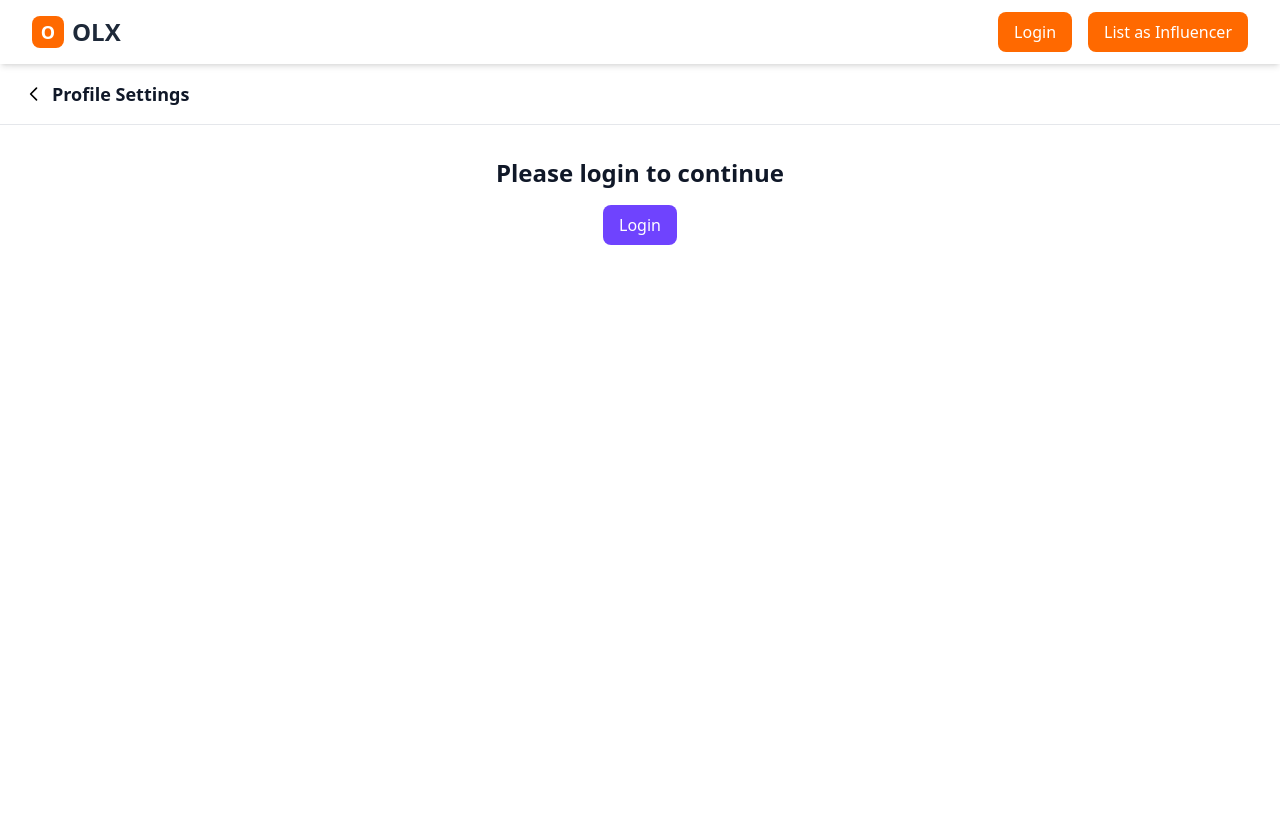
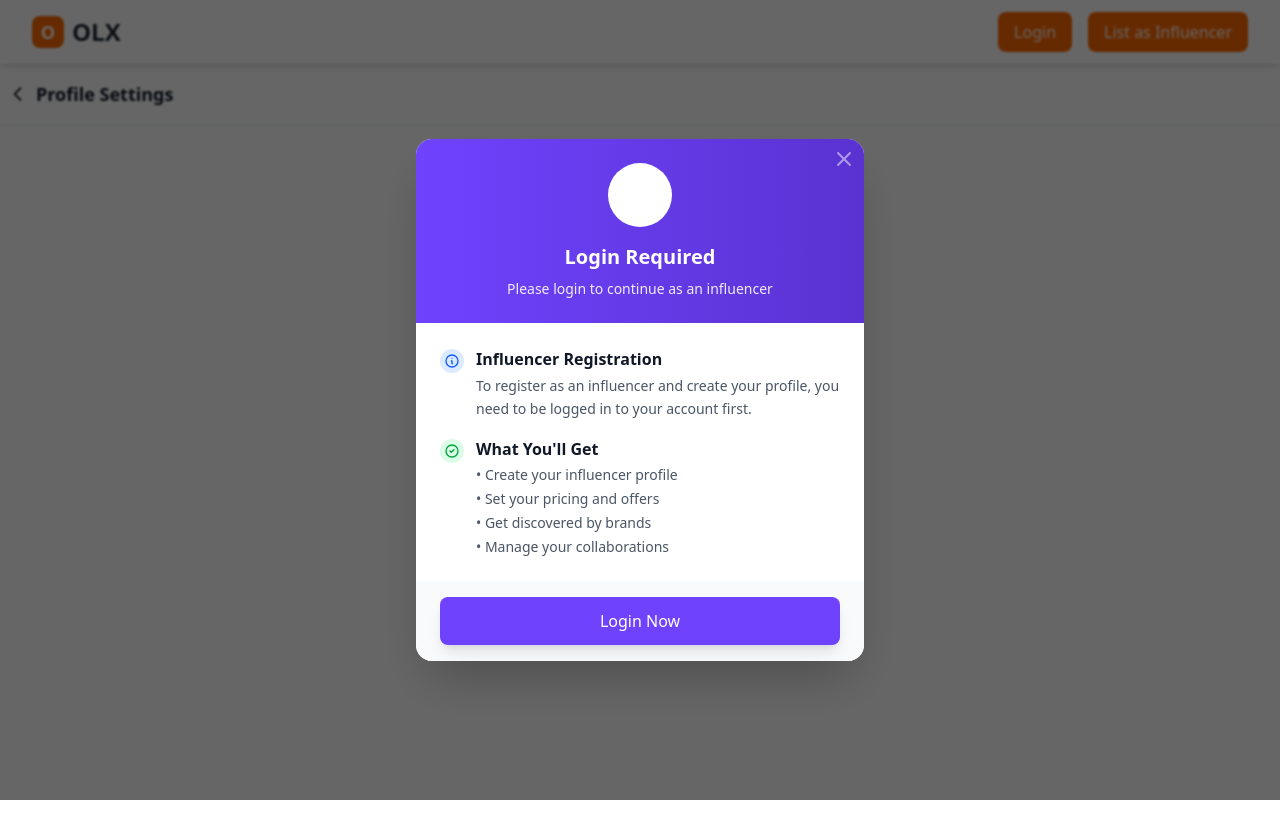
Before and after one commit to andy-engineer009/olaa, a Next.js app: page /profile in a window 1280 px wide. Shown: the top 838 px of the page. Built offline with nearby package versions, Linux system fonts and the light colour scheme.

Commit message:
latest code

```diff
--- a/src/components/Header.tsx
+++ b/src/components/Header.tsx
@@ -4,12 +4,13 @@ import { useState, useEffect } from 'react';
 import Image from 'next/image';
 import { useRouter, usePathname } from 'next/navigation';
 import { useSelector, useDispatch } from 'react-redux';
-import { selectUserRole } from '@/store/userRoleSlice';
+import { selectUserRole, selectIsLoggedIn } from '@/store/userRoleSlice';
 
 const Header = () => {
   const role = useSelector(selectUserRole);
   const [isProfileDropdownOpen, setIsProfileDropdownOpen] = useState(false);
-  const [isLoggedIn, setIsLoggedIn] = useState(false);
+  const isLoggedIn = useSelector(selectIsLoggedIn);
+  const dispatch = useDispatch();
 
   const router = useRouter();
   const pathname = usePathname();
@@ -17,10 +18,6 @@ const Header = () => {
   const toggleProfileDropdown = () => {
     setIsProfileDropdownOpen(!isProfileDropdownOpen);
   };
-
-  useEffect(() => {
-    setIsLoggedIn(localStorage.getItem('token') ? true : false);
-  }, []);
 
   // Mobile navigation items with proper SVG icons
   const mobileNavItems = [
@@ -181,7 +178,7 @@ const Header = () => {
                       {/* Logout */}
                       <div className="border-t border-gray-100 pt-1" onClick={() => {
                         localStorage.removeItem('token');
-                        setIsLoggedIn(false);
+                        // setIsLoggedIn(false);
                       }}>
                         <a
                           href="#"
@@ -205,10 +202,9 @@ const Header = () => {
 {!pathname.includes('/detail') && !pathname.includes('/chat') &&  !pathname.includes('/profile') && (
   <>
       {/* Mobile Header - Simple top bar */}
-      <header className="bg-white shadow-sm sticky top-0 z-40 hidden md:hidden">
+      {/* <header className="bg-white shadow-sm sticky top-0 z-40 hidden md:hidden">
         <div className="px-4 py-3">
           <div className="flex justify-between items-center">
-            {/* Logo */}
             <div className="flex items-center" onClick={() => router.push('/')}>
               <div className="w-8 h-8 bg-orange-500 rounded-lg flex items-center justify-center mr-2">
                 <span className="text-white font-bold text-lg">O</span>
@@ -216,7 +212,6 @@ const Header = () => {
               <span className="text-xl font-bold text-gray-800">OLX</span>
             </div>
 
-            {/* Right side - Login/Profile */}
             <div className="flex items-center space-x-2">
               {!isLoggedIn && (
                 <button
@@ -235,7 +230,7 @@ const Header = () => {
             </div>
           </div>
         </div>
-      </header>
+      </header> */}
 
       {/* Mobile Bottom Navigation Bar - App-like Design */}
       <nav className="fixed bottom-0 left-0 right-0 bg-white border-t border-gray-200 z-50 md:hidden shadow-lg">
@@ -307,7 +302,7 @@ const Header = () => {
           <div className="flex justify-center">
           {/* bg-[#d2fc31] */}
             <button
-              onClick={() => router.push(isLoggedIn ? '/infulanceradded' : '/login')}
+              onClick={() => router.push('/infulanceradded')}
               className="flex flex-col items-center justify-center w-14 h-14 bg-[#6f43fe] text-[#fff] rounded-full shadow-lg hover:shadow-xl transition-all duration-300 hover:scale-105 border-4 border-white -mt-3"
             >
               <svg className="w-6 h-6" fill="none" stroke="currentColor" viewBox="0 0 24 24">
--- a/src/components/InfulancerFormadded.tsx
+++ b/src/components/InfulancerFormadded.tsx
@@ -5,6 +5,9 @@ import { Formik, Form, Field, ErrorMessage, FormikHelpers } from 'formik';
 import * as Yup from 'yup';
 import { motion, AnimatePresence } from 'framer-motion';
 import Link from 'next/link';
+import { useSelector } from 'react-redux';
+import { selectIsLoggedIn } from '@/store/userRoleSlice';
+import LoginPopup from './login-popup';
 
 // Types
 interface Offer {
@@ -1280,20 +1283,11 @@ export default function InfluencerOnboardingForm() {
   const [currentStep, setCurrentStep] = useState(1);
   const [formData, setFormData] = useState<FormValues>(initialValues);
   const [showWarning, setShowWarning] = useState(false);
+  const isLoggedIn = useSelector(selectIsLoggedIn);
 
-  // Show warning popup on first visit
-  useEffect(() => {
-    setShowWarning(true);
-
-    const hasSeenWarning = localStorage.getItem('influencer-warning-seen');
-    if (!hasSeenWarning) {
-      setShowWarning(true);
-    }
-  }, []);
 
   const handleWarningClose = () => {
     setShowWarning(false);
-    localStorage.setItem('influencer-warning-seen', 'true');
   };
 
   const steps = [
@@ -1337,8 +1331,11 @@ export default function InfluencerOnboardingForm() {
 
   return (
     <>
-      {/* Warning Popup */}
-      <WarningPopup isOpen={showWarning} onClose={handleWarningClose} />
+      {/* Warning Popup - Only show if logged in */}
+      {isLoggedIn && <WarningPopup isOpen={showWarning} onClose={handleWarningClose} />}
+
+      {/* Login Popup - Show if not logged in */}
+      <LoginPopup />
 
       <div className="max-w-4xl mx-auto px-4 mb-0 pt-3">
         <Link
--- /dev/null
+++ b/src/components/login-popup.tsx
@@ -0,0 +1,115 @@
+'use client';
+import React, { useState, useEffect } from 'react';
+import { motion, AnimatePresence } from 'framer-motion';
+import Link from 'next/link';
+import { selectIsLoggedIn } from '@/store/userRoleSlice';
+import { useSelector } from 'react-redux';
+
+export default function LoginPopup() {
+    const isLoggedIn = useSelector(selectIsLoggedIn);
+    const [showLoginPopup, setShowLoginPopup] = useState(false);
+
+  // Show login popup if not logged in
+  useEffect(() => {
+    console.log(isLoggedIn);
+    if (!isLoggedIn) {
+      setShowLoginPopup(true);
+    }else{
+      setShowLoginPopup(false);
+    }
+  }, [isLoggedIn]);
+
+  useEffect(() => {
+    console.log(isLoggedIn);
+    if (!isLoggedIn) {
+      setShowLoginPopup(true);
+    }else{
+      setShowLoginPopup(false);
+    }
+  }, []);
+
+  const handleLoginPopupClose = () => {
+    setShowLoginPopup(false);
+  };
+
+    if (!showLoginPopup) return null;
+
+    return (
+      <AnimatePresence>
+        <motion.div
+          initial={{ opacity: 0 }}
+          animate={{ opacity: 1 }}
+          exit={{ opacity: 0 }}
+          className="fixed inset-0 bg-black/60 backdrop-blur-[1px] z-50 flex items-center justify-center p-4"
+        >
+          <motion.div
+            initial={{ scale: 0.9, opacity: 0, y: 20 }}
+            animate={{ scale: 1, opacity: 1, y: 0 }}
+            exit={{ scale: 0.9, opacity: 0, y: 20 }}
+            className="bg-white rounded-2xl shadow-2xl w-full max-w-md overflow-hidden"
+            onClick={(e) => e.stopPropagation()}
+          >
+            {/* Header */}
+            <div className="bg-gradient-to-r from-[#6f43fe] to-[#5a32d1] p-6 text-white text-center relative">
+              <Link href="/" className="absolute top-2 right-2 text-white/50 hover:text-white/75">
+                <svg className="w-6 h-6" fill="none" stroke="currentColor" viewBox="0 0 24 24">
+                  <path strokeLinecap="round" strokeLinejoin="round" strokeWidth={2} d="M6 18L18 6M6 6l12 12" />
+                </svg>
+              </Link>
+              <div className="w-16 h-16 mx-auto mb-4 bg-white bg-opacity-20 rounded-full flex items-center justify-center">
+                <svg className="w-8 h-8" fill="none" stroke="currentColor" viewBox="0 0 24 24">
+                  <path strokeLinecap="round" strokeLinejoin="round" strokeWidth={2} d="M12 15v2m-6 4h12a2 2 0 002-2v-6a2 2 0 00-2-2H6a2 2 0 00-2 2v6a2 2 0 002 2zm10-10V7a4 4 0 00-8 0v4h8z" />
+                </svg>
+              </div>
+              <h2 className="text-xl font-bold mb-2">Login Required</h2>
+              <p className="text-sm opacity-90">Please login to continue as an influencer</p>
+            </div>
+
+            {/* Content */}
+            <div className="p-6 space-y-4">
+              <div className="flex items-start space-x-3">
+                <div className="flex-shrink-0 w-6 h-6 bg-blue-100 rounded-full flex items-center justify-center mt-0.5">
+                  <svg className="w-4 h-4 text-blue-600" fill="none" stroke="currentColor" viewBox="0 0 24 24">
+                    <path strokeLinecap="round" strokeLinejoin="round" strokeWidth={2} d="M13 16h-1v-4h-1m1-4h.01M21 12a9 9 0 11-18 0 9 9 0 0118 0z" />
+                  </svg>
+                </div>
+                <div>
+                  <h3 className="font-semibold text-gray-900 mb-1">Influencer Registration</h3>
+                  <p className="text-sm text-gray-600 leading-relaxed">
+                    To register as an influencer and create your profile, you need to be logged in to your account first.
+                  </p>
+                </div>
+              </div>
+
+              <div className="flex items-start space-x-3">
+                <div className="flex-shrink-0 w-6 h-6 bg-green-100 rounded-full flex items-center justify-center mt-0.5">
+                  <svg className="w-4 h-4 text-green-600" fill="none" stroke="currentColor" viewBox="0 0 24 24">
+                    <path strokeLinecap="round" strokeLinejoin="round" strokeWidth={2} d="M9 12l2 2 4-4m6 2a9 9 0 11-18 0 9 9 0 0118 0z" />
+                  </svg>
+                </div>
+                <div>
+                  <h3 className="font-semibold text-gray-900 mb-1">What You'll Get</h3>
+                  <ul className="text-sm text-gray-600 space-y-1">
+                    <li>• Create your influencer profile</li>
+                    <li>• Set your pricing and offers</li>
+                    <li>• Get discovered by brands</li>
+                    <li>• Manage your collaborations</li>
+                  </ul>
+                </div>
+              </div>
+            </div>
+
+            {/* Footer */}
+            <div className="bg-gray-50 px-6 py-4 flex flex-col sm:flex-row gap-3">
+              <Link
+                href="/login"
+                className="flex-1 bg-[#6f43fe] text-white py-3 px-6 rounded-lg font-medium hover:bg-[#5a32d1] transition-all duration-200 shadow-lg hover:shadow-xl text-center"
+                onClick={handleLoginPopupClose}>
+                Login Now
+              </Link>
+            </div>
+          </motion.div>
+        </motion.div>
+      </AnimatePresence>
+    );
+  };
--- a/src/components/profile.tsx
+++ b/src/components/profile.tsx
@@ -2,8 +2,9 @@
 import { useEffect, useState } from 'react';
 import { useRouter } from 'next/navigation';
 import { useAppSelector } from '@/store/hooks';
-import { logout, selectUserRole, setUserRole } from '@/store/userRoleSlice';
+import { logout, selectUserRole, setUserRole, selectIsLoggedIn } from '@/store/userRoleSlice';
 import { useSelector, useDispatch } from 'react-redux';
+import LoginPopup from './login-popup';
 
 // Mock API functions (replace with real API calls)
 const fetchUserProfile = async () => {
@@ -18,25 +19,10 @@ const fetchUserProfile = async () => {
   };
 };
 
-const updateUserProfile = async (data: any) => {
-  // Simulate API call
-  return { success: true };
-};
-
-const deleteProfileImage = async () => {
-  // Simulate API call
-  return { success: true };
-};
-
-const uploadProfileImage = async (file: File) => {
-  // Simulate API call
-  return { url: '/new-profile.jpg' };
-};
-
 const Profile = () => {
-  console.log(useSelector(selectUserRole))
   const dispatch = useDispatch();
 const role = useSelector(selectUserRole);
+const isLoggedIn = useSelector(selectIsLoggedIn);
 
   const [initialValues, setInitialValues] = useState<any>(null);
   const [loading, setLoading] = useState(true);
@@ -86,7 +72,7 @@ console.log('mak')
   return (
     <div className="min-h-screen bg-white">
       {/* Header */}
-      <header className="sticky top-0 z-20 bg-white border-b border-gray-200 px-4 py-3">
+      <header className="sticky top-0 z-20 bg-white border-b border-gray-200 pr-4 py-3">
         <div className="flex items-center justify-between">
           <button
             onClick={() => router.push('/')}
@@ -153,7 +139,7 @@ console.log('mak')
       </header>
 
       {/* Main Content */}
-      {localStorage.getItem('token') ? (
+    {isLoggedIn && (
 
       <main className="pb-20">
         {/* Profile Overview Section */}
@@ -402,14 +388,19 @@ console.log('mak')
           </div>
         </div>
       </main>
-      ) : (
-        <div className="p-8 text-center">
-          <h1 className="text-2xl font-semibold text-gray-900 mb-4">Please login to continue</h1>
-          <button className="bg-[#6f43fe] text-white px-4 py-2 rounded-lg hover:bg-[#6f43fe]/80 transition-colors" onClick={() => router.push('/login')}>
-            Login
-          </button>
-        </div>
-      )}
+      )
+
+
+      // : (
+      //   <div className="p-8 text-center">
+      //     <h1 className="text-2xl font-semibold text-gray-900 mb-4">Please login to continue</h1>
+      //     <button className="bg-[#6f43fe] text-white px-4 py-2 rounded-lg hover:bg-[#6f43fe]/80 transition-colors" onClick={() => router.push('/login')}>
+      //       Login
+      //     </button>
+      //   </div>
+      // )
+      }
+      <LoginPopup />
     </div>
   );
 };
--- a/src/store/userRoleSlice.ts
+++ b/src/store/userRoleSlice.ts
@@ -13,7 +13,7 @@ export interface UserRoleState {
 const initialState : UserRoleState = {
   role: null,
   hasVisitedBefore: null,
-  isLoggedIn: null
+  isLoggedIn: false
 }
 
 // Get initial state from localStorage
@@ -98,6 +98,7 @@ const userRoleSlice = createSlice({
     // Logout
     logout: (state) => {
       state.role = null;
+      state.isLoggedIn = false;
       localStorage.removeItem('token');
       localStorage.removeItem('isLoggedIn');
     }
```
Also changed, not shown: src/app/(main-layout)/chat/[id]/page.tsx (+18 -3 lines), src/components/Filters.tsx (+39 -26 lines).
